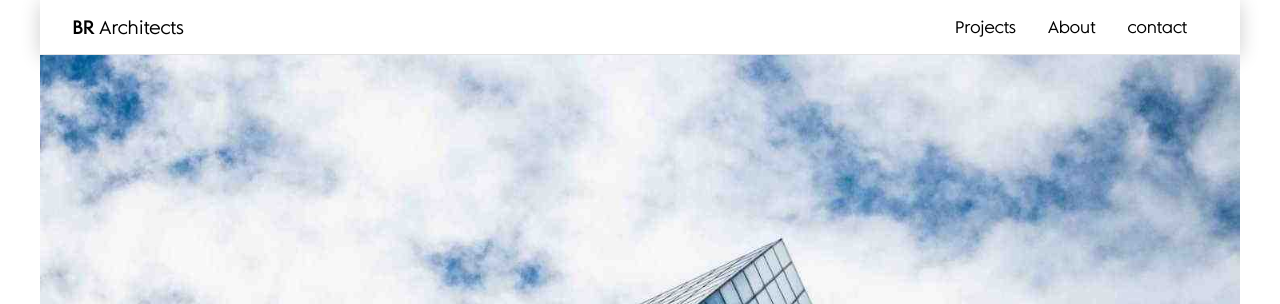
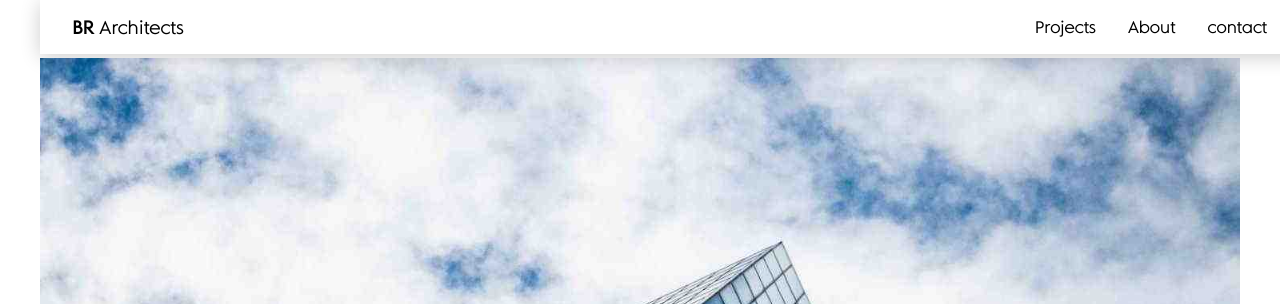
Before and after one commit to VahidD20/architect, a plain HTML site: page index.html in a window 1280 px wide. Shown: the top 304 px of the page. Drawn offline with Linux system fonts and the light colour scheme.

Commit message:
project is completed

```diff
--- a/css/main.css
+++ b/css/main.css
@@ -54,6 +54,12 @@ img{
     padding: 1.3rem;
     padding-bottom: 1rem;
     box-shadow: 0 3px 20px 0 rgba(0, 0, 0, 0.2);
+
+    position: fixed;
+    top: 0;
+    z-index: 1;
+    width: 100%;
+    background-color: white;
 }
 
 .main_header::after{
@@ -129,6 +135,7 @@ img{
 .image_header{
     position: relative;
     top: 0.1rem;
+    padding-top: 3.5rem;
 }
 
 .image_header > img{
```
